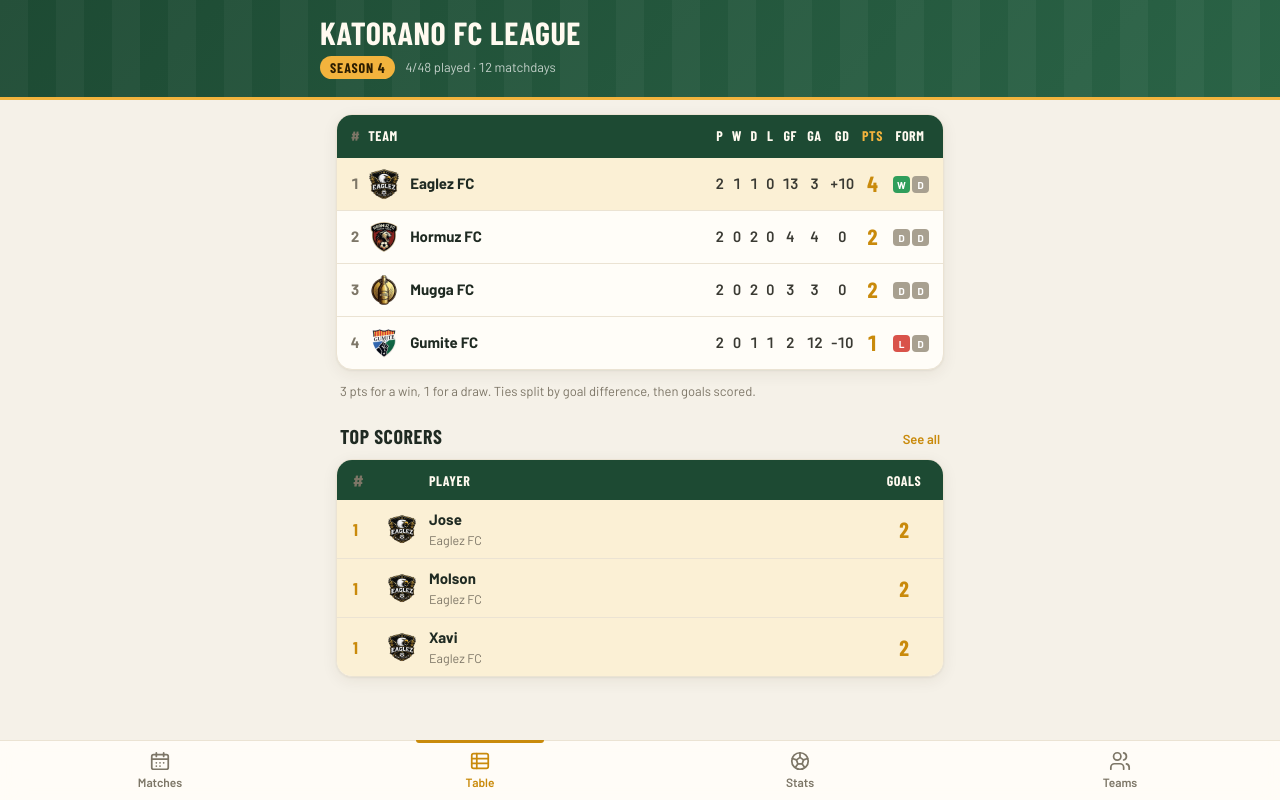
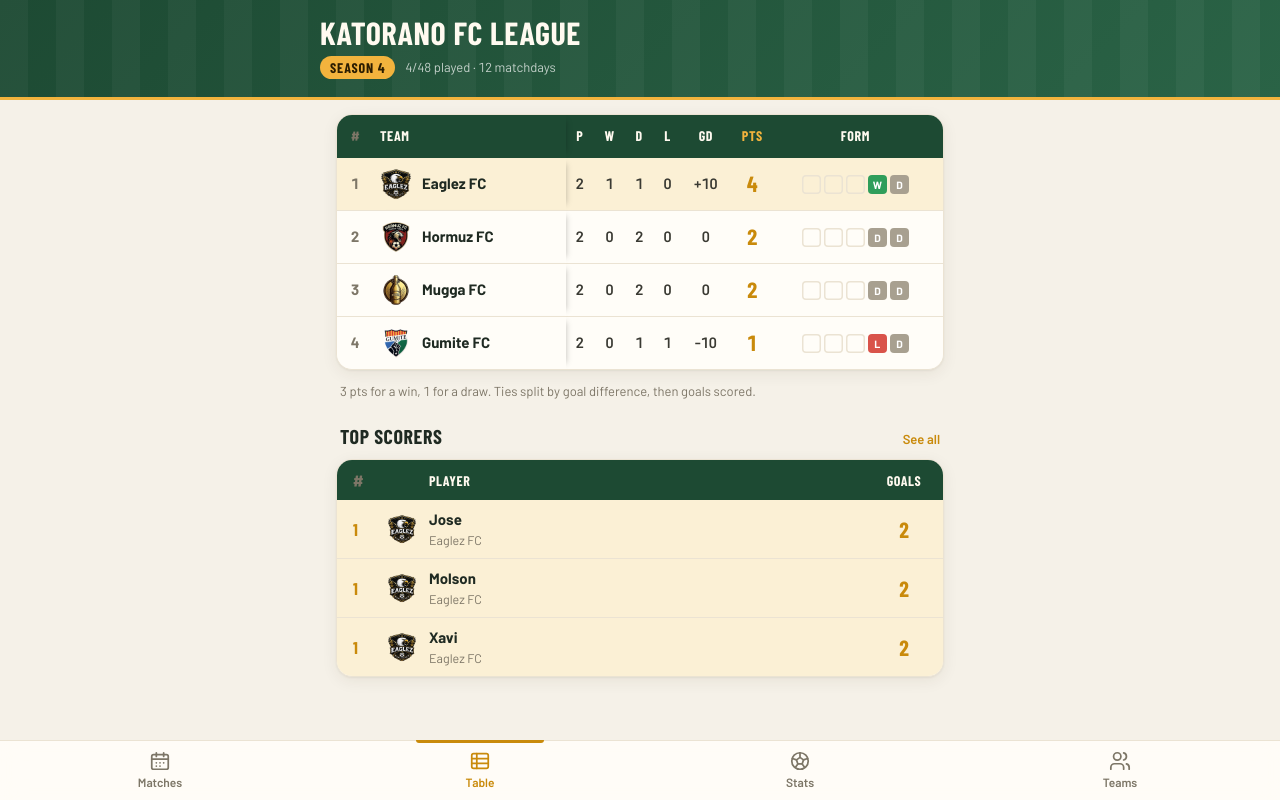
Before and after one commit to Collo0cyber/Coleman-Sports, a plain HTML site: page index.html in a window 1280 px wide. Both pictures are taken after a click on the link "Table". Drawn offline with nearby package versions, Linux system fonts and the light colour scheme; a web font is replaced by a local one.

Commit message:
form update

```diff
--- a/app.js
+++ b/app.js
@@ -401,6 +401,13 @@ const ICON_PATHS = {
 const icon = (name, cls = 'ic') =>
   `<svg class="${cls}" viewBox="0 0 24 24" fill="none" stroke="currentColor" stroke-width="2" stroke-linecap="round" stroke-linejoin="round" aria-hidden="true">${ICON_PATHS[name]}</svg>`;
 
+/* Last 5 results, oldest → newest (newest on the right); empty slots until 5 games are played. */
+const formBoxes = form => {
+  const last = form.slice(-5);
+  const slots = [...Array(5 - last.length).fill(null), ...last];
+  return slots.map(f => f ? `<i class="f${f}" title="${{ W: 'Win', D: 'Draw', L: 'Loss' }[f]}">${f}</i>` : '<i class="fN" aria-hidden="true"></i>').join('');
+};
+
 function viewTable() {
   const s = S();
   if (!s.teams.length) return empty('No teams yet. Add <code>team:</code> lines to the season file.');
@@ -409,18 +416,20 @@ function viewTable() {
       <td class="pos">${r.rank}</td>
       <td class="tm"><a href="#teams/${encodeURIComponent(r.team.name)}">${crest(r.team)}<span>${esc(r.team.name)}</span></a></td>
       <td>${r.P}</td><td>${r.W}</td><td>${r.D}</td><td>${r.L}</td>
-      <td class="wide">${r.GF}</td><td class="wide">${r.GA}</td>
       <td>${r.GD > 0 ? '+' : ''}${r.GD}</td>
       <td class="pts">${r.Pts}</td>
-      <td class="form wide">${r.form.slice(-5).map(f => `<i class="f${f}" title="${f}">${f}</i>`).join('')}</td>
+      <td class="form">${formBoxes(r.form)}</td>
     </tr>`).join('');
+  // The table is wider than a phone: it scrolls sideways inside its card, with # and Team pinned on the left.
   return `
     <section class="card flush">
-      <table class="standings">
-        <thead><tr><th class="pos">#</th><th class="tm">Team</th><th>P</th><th>W</th><th>D</th><th>L</th>
-          <th class="wide">GF</th><th class="wide">GA</th><th>GD</th><th class="pts">Pts</th><th class="form wide">Form</th></tr></thead>
-        <tbody>${rows}</tbody>
-      </table>
+      <div class="tscroll">
+        <table class="standings">
+          <thead><tr><th class="pos">#</th><th class="tm">Team</th><th>P</th><th>W</th><th>D</th><th>L</th>
+            <th>GD</th><th class="pts">Pts</th><th class="form">Form</th></tr></thead>
+          <tbody>${rows}</tbody>
+        </table>
+      </div>
     </section>
     <p class="note">3 pts for a win, 1 for a draw. Ties split by goal difference, then goals scored.</p>
     ${s.scorers.length ? `<h2 class="sub">Top scorers <a href="#scorers">See all</a></h2>${scorerList(s.scorers.slice(0, 3))}` : ''}`;
--- a/style.css
+++ b/style.css
@@ -134,33 +134,38 @@ h2.sub a { font: 600 13px var(--body); text-transform: none; letter-spacing: 0;
 .crest.has-logo img { opacity: 1; }
 
 /* ── league table ── */
-.standings { width: 100%; border-collapse: collapse; font-size: 15px; }
+/* The table scrolls sideways inside its card; # and Team stay pinned on the left. */
+.tscroll { overflow-x: auto; -webkit-overflow-scrolling: touch; overscroll-behavior-x: contain; scrollbar-width: thin; }
+.standings { width: 100%; min-width: max-content; border-collapse: separate; border-spacing: 0; font-size: 15px; }
+.standings th, .standings td { white-space: nowrap; }
 .standings thead th {
   background: var(--brand); color: var(--on-brand);
   font-family: var(--display); font-weight: 700; font-size: 14px; letter-spacing: .04em; text-transform: uppercase;
-  padding: 11px 4px;
+  padding: 11px 7px;
 }
 .standings thead th.pts { color: var(--accent-bright); }
-.standings td { padding: 10px 4px; text-align: center; border-top: 1px solid var(--line); color: var(--text); font-weight: 600; }
-.standings tbody tr:first-child td { border-top: 0; }
-.standings tbody tr:first-child { background: var(--accent-soft); }
+.standings td { padding: 10px 7px; text-align: center; border-top: 1px solid var(--line); color: var(--text); font-weight: 600; background: var(--surface); }
+.standings tbody tr:first-child td { border-top: 0; background: var(--accent-soft); }   /* leader row */
 .standings th:first-child, .standings td:first-child { padding-left: 14px; }
 .standings th:last-child, .standings td:last-child { padding-right: 14px; }
-.standings .pos { width: 22px; text-align: left; font-weight: 700; color: var(--muted); }
-.standings .tm { text-align: left; width: 100%; }
-.standings .tm a { display: flex; align-items: center; gap: 10px; text-decoration: none; font-weight: 700; min-width: 0; color: var(--ink); }
-.standings .tm a span:last-child { overflow: hidden; text-overflow: ellipsis; white-space: nowrap; }
+.standings .pos { width: 36px; min-width: 36px; text-align: left; font-weight: 700; color: var(--muted); }
+.standings .tm { text-align: left; min-width: 150px; }
+/* pinned columns: they need their own background so scrolled cells pass underneath */
+.standings .pos, .standings .tm { position: sticky; z-index: 1; }
+.standings .pos { left: 0; }
+.standings .tm { left: 36px; box-shadow: 6px 0 6px -6px rgb(0 0 0 / .25); }
+.standings thead .pos, .standings thead .tm { z-index: 2; }
+.standings .tm a { display: flex; align-items: center; gap: 10px; text-decoration: none; font-weight: 700; color: var(--ink); }
 .standings .tm .crest { width: 32px; height: 32px; }
 .standings td.pts { font-family: var(--display); font-weight: 800; font-size: 22px; color: var(--accent); }
-.standings .form { white-space: nowrap; }
+.standings th.form { text-align: center; }
 .form i {
-  display: inline-grid; place-items: center; width: 17px; height: 17px; border-radius: 4px; margin-left: 2px;
-  font: 700 10px/1 var(--body); font-style: normal; color: #fff;
+  display: inline-grid; place-items: center; width: 19px; height: 19px; border-radius: 4px; margin: 0 1.5px;
+  font: 700 10.5px/1 var(--body); font-style: normal; color: #fff; vertical-align: middle;
 }
 .fW { background: var(--win); } .fD { background: var(--draw); } .fL { background: var(--loss); }
-.wide { display: none; }
-@media (min-width: 480px) { .wide { display: table-cell; } }
-@media (max-width: 360px) { .standings { font-size: 14px; } .standings .tm .crest { width: 26px; height: 26px; } }
+.fN { background: transparent; box-shadow: inset 0 0 0 1.5px var(--line); }   /* not played yet */
+@media (max-width: 360px) { .standings { font-size: 14px; } .standings .tm { min-width: 128px; } .standings .tm .crest { width: 26px; height: 26px; } }
 
 /* ── matchday picker ── */
 .gwbar { margin: 0 -16px 4px; }
```
